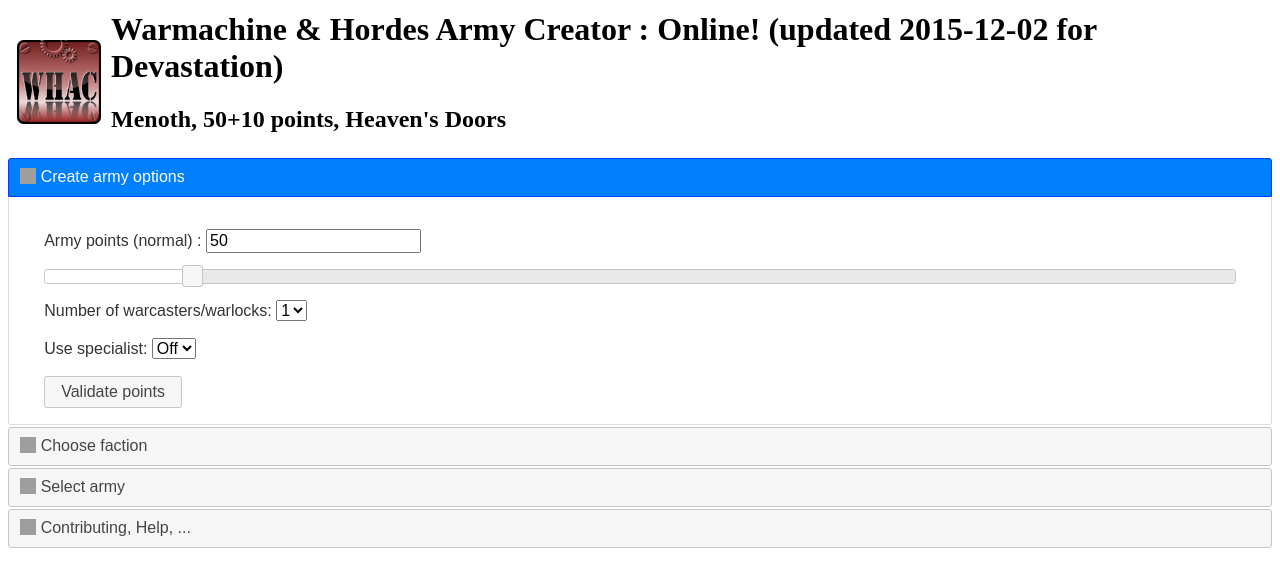
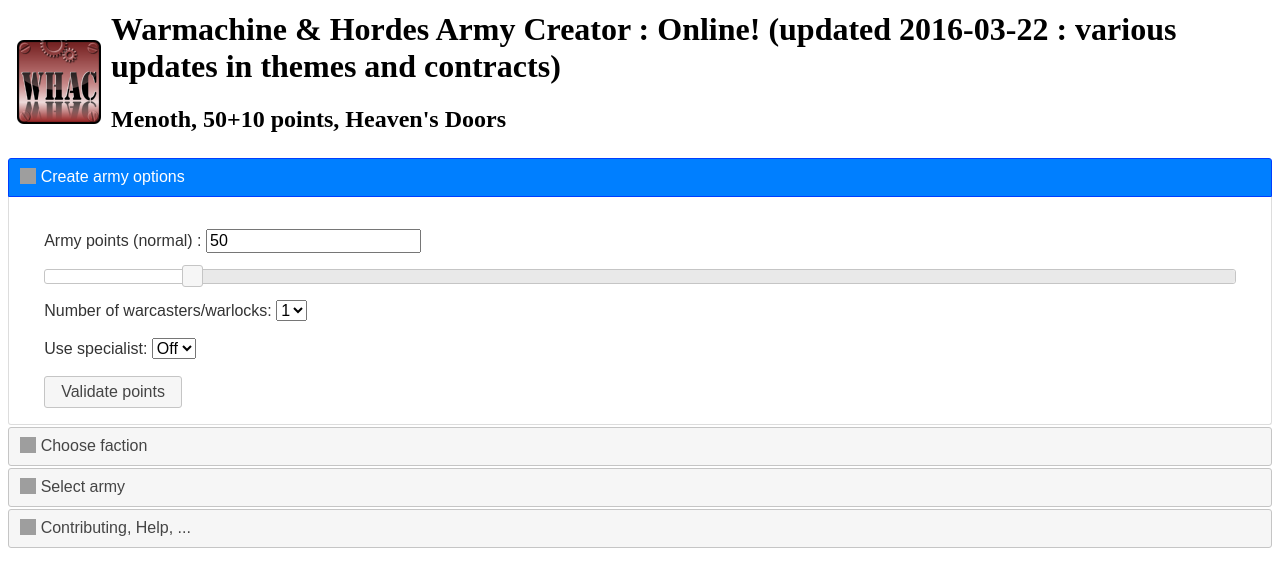
Before and after one commit to schlaf/schlaf.github.io, a plain HTML site: page whac_online/whac.html in a window 1280 px wide. Drawn offline with nearby package versions, Linux system fonts and the light colour scheme; grey boxes are pictures that could not be loaded.

Commit message:
mise à jour de la date de modif

```diff
--- a/whac_online/whac.html
+++ b/whac_online/whac.html
@@ -332,7 +332,7 @@
 
 
 <div class="header">
-<table><tr><td rowspan="2"><img src="ic_lau10.png" width="96px" height="96px"/></td><td><H1>Warmachine &amp; Hordes Army Creator : Online! (updated 2015-12-02 for Devastation)</H1><H2 id="resume">Menoth, 50+10 points, Heaven's Doors</td></tr></table>
+<table><tr><td rowspan="2"><img src="ic_lau10.png" width="96px" height="96px"/></td><td><H1>Warmachine &amp; Hordes Army Creator : Online! (updated 2016-03-22 : various updates in themes and contracts)</H1><H2 id="resume">Menoth, 50+10 points, Heaven's Doors</td></tr></table>
 </div>
 
 <div class=".ui-widget">
```
